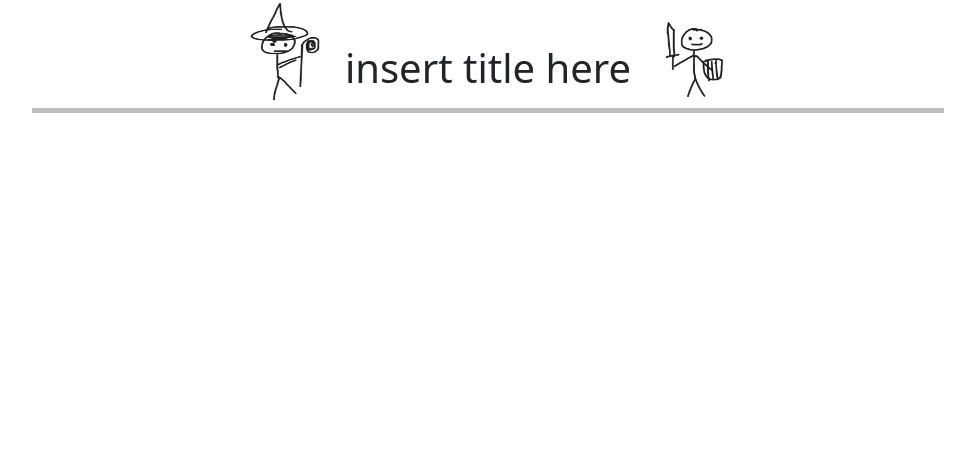
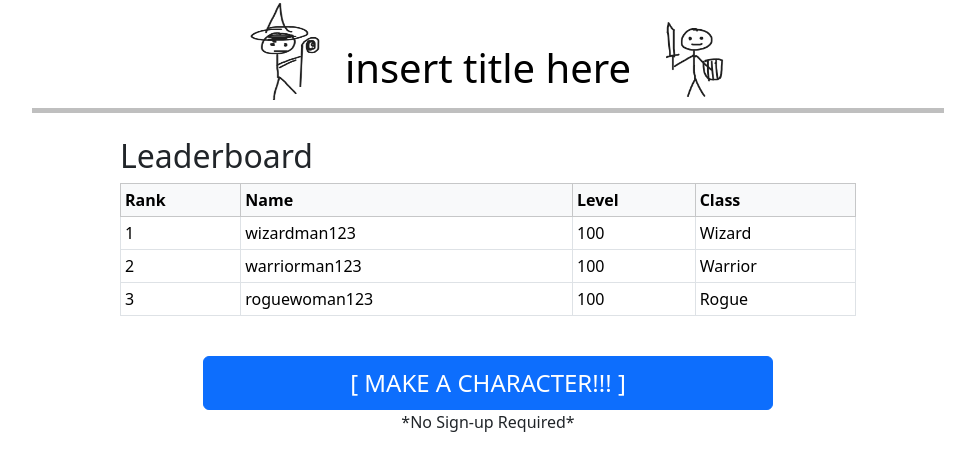
Before and after one commit to You-Gao/cs-4640, a PHP site: page /html/home.html in a window 1280 px wide. Shown: the top 471 px of the page, without its empty margins (152-1127 px from the left). Run offline with PHP 8.4, Linux system fonts and the light colour scheme.

Commit message:
feat: home done

```diff
--- a/project/html/home.html
+++ b/project/html/home.html
@@ -11,10 +11,54 @@
     <section id="title" class="row justify-content-center align-items-end">
         <img src="/public/mage.png" alt="placeholder" class="img-fluid col-2">
         <div class="col-auto text-center">
-            <h1>insert title here</h1>
+            <a href="home.html"><h1>insert title here</h1></a>
         </div>
         <img src="/public/warrior.png" alt="placeholder" class="img-fluid col-2">
         <hr class="mt-2"/>
     </section>
 
+    <section id="leaderboard" class="row mt-4 justify-content-center">
+        <div class="col-8">
+            <h2>Leaderboard</h2>
+        </div>
+        <div class="col-8 table-responsive">
+            <table class="table table-sm table-bordered table-hover">
+                <thead class="table-light">
+                    <tr>
+                        <th scope="col">Rank</th>
+                        <th scope="col">Name</th>
+                        <th scope="col">Level</th>
+                        <th scope="col">Class</th>
+                    </tr>
+                </thead>
+                <tbody>
+                    <tr>
+                        <td  scope="row">1</td>
+                        <td>wizardman123</td>
+                        <td>100</td>
+                        <td>Wizard</td>
+                    </tr>
+                    <tr>
+                        <td  scope="row">2</td>
+                        <td>warriorman123</td>
+                        <td>100</td>
+                        <td>Warrior</td>
+                    </tr>
+                    <tr>
+                        <td  scope="row">3</td>
+                        <td>roguewoman123</td>
+                        <td>100</td>
+                        <td>Rogue</td>
+                    </tr>
+                </tbody>
+            </table>
+        </div>
+    </section>
+
+    <section id="register" class="row justify-content-center mt-4 text-center">
+
+        <a id="sign-up" href="sign-up.html" class="btn btn-primary col-6 p-2">[ MAKE A CHARACTER!!! ]</a>
+        <p>*No Sign-up Required*</p>
+
+    </section>
 </body>
--- a/project/styles/main.css
+++ b/project/styles/main.css
@@ -16,6 +16,15 @@
     border-top: 5px solid #000000;
 }
 
+#title h1:hover {
+    color: #5e5e5e
+}
+
+#title a {
+    text-decoration: none;
+    color: black;
+}
+
 @media (max-width: 576px) {
     #title img {
         max-width: 75px;
@@ -26,3 +35,8 @@
         margin-bottom: 0px;
     }
 }
+
+/* Sign Up Button */
+#sign-up {
+    font-size: 1.5em;
+}
```
